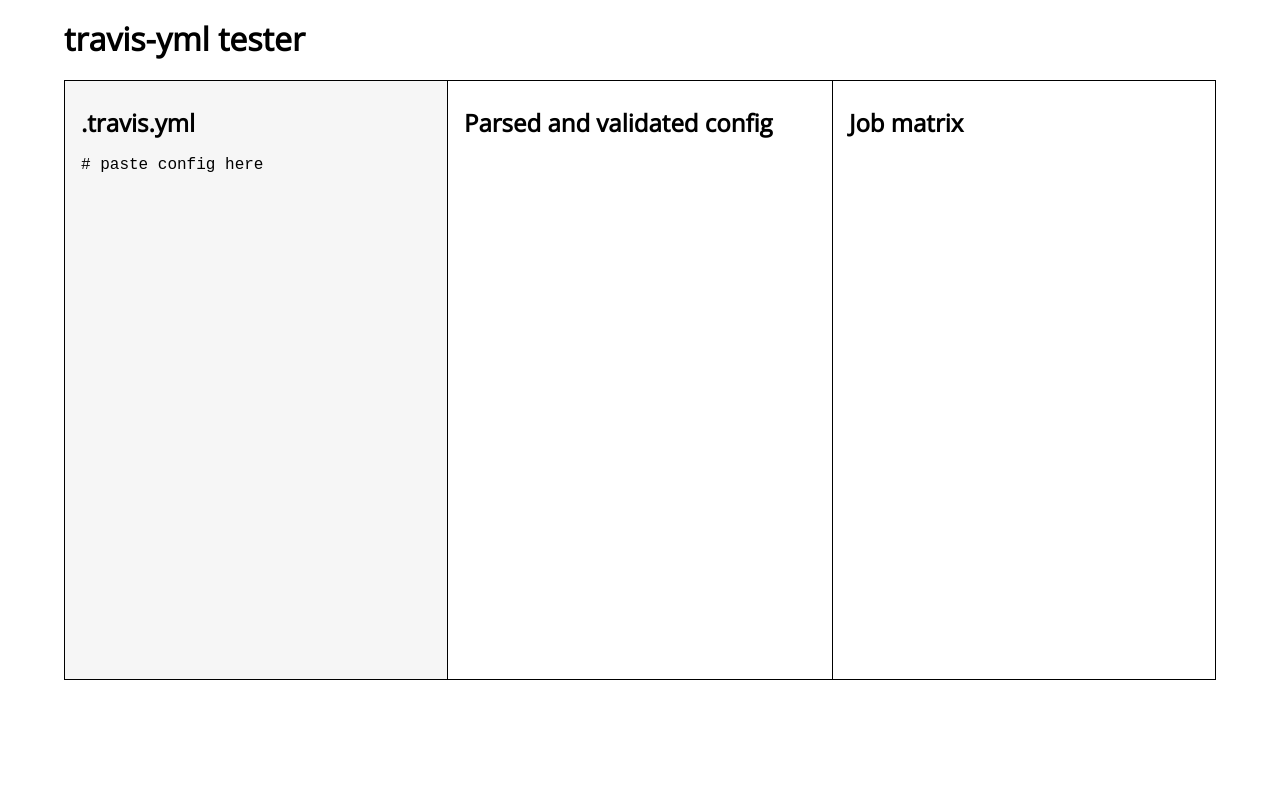
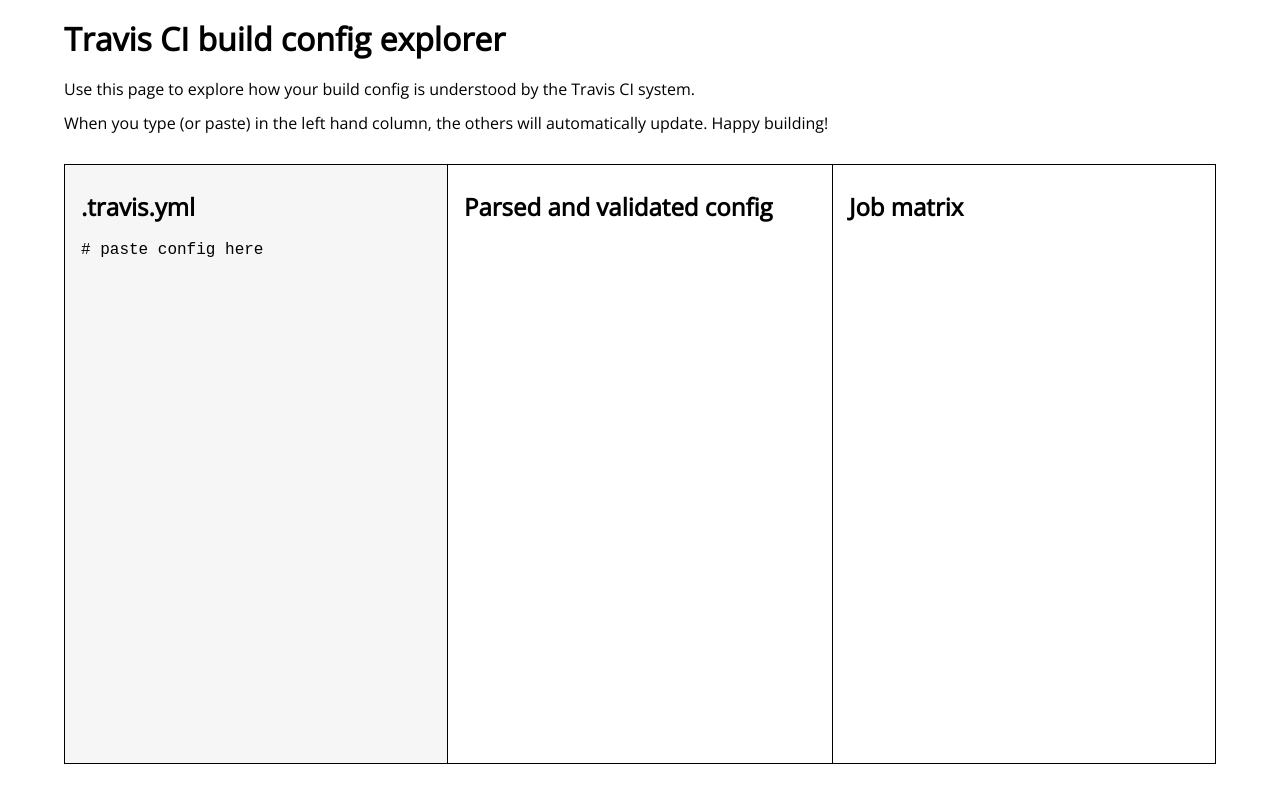
Before and after one commit to travis-ci/travis-yml, a plain HTML site: page index.html in a window 1280 px wide. Drawn offline with nearby package versions, Linux system fonts and the light colour scheme.

Commit message:
Update index

```diff
--- a/index.html
+++ b/index.html
@@ -13,6 +13,9 @@
 			pre {
 				outline: 0;
 			}
+      .explorer {
+        margin-top: 2em;
+      }
 			.code {
 				font-family: 'Cousine', monospace;
 			}
@@ -55,9 +58,10 @@
 	</head>
 	<body class="h-100">
 		<div class="w-90-ns center h-75">
-			<h1>travis-yml tester</h1>
-
-      <div class="cf h-100">
+			<h1>Travis CI build config explorer</h1>
+      <p>Use this page to explore how your build config is understood by the Travis CI system.</p>
+      <p>When you type (or paste) in the left hand column, the others will automatically update. Happy building!</p>
+      <div class="explorer cf h-100">
         <div class="fl w-100 w-third-l h-100">
           <div class="ba bg-white ph3 pv2 code h-100 grey">
             <h2>.travis.yml</h2>
```
